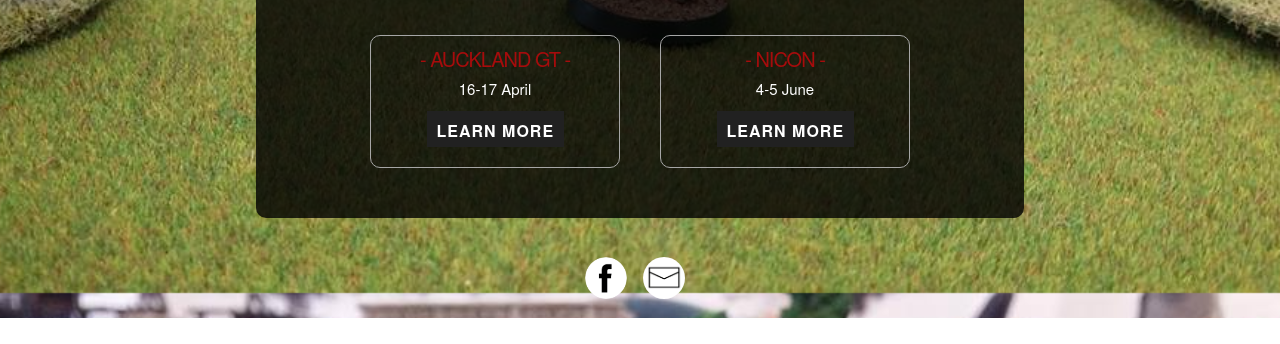
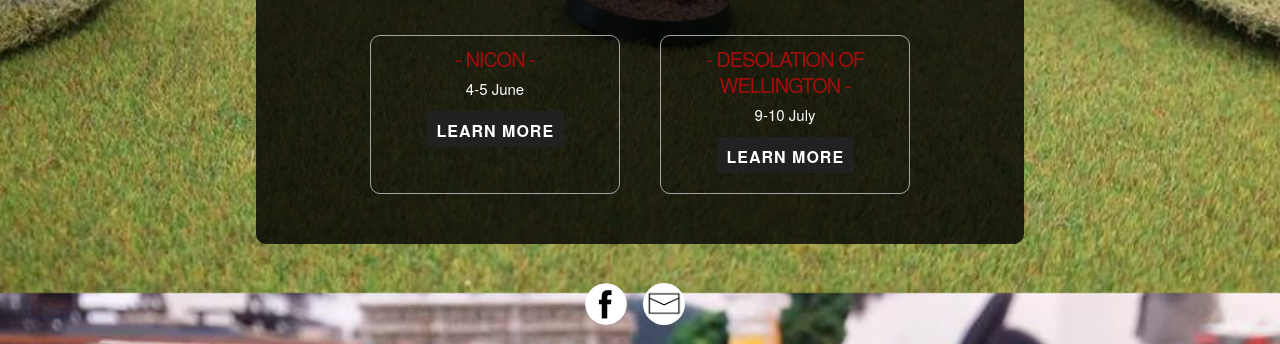
Before and after one commit to oliver-jk-redding/nzhl-website, a website with bundled scripts: page index.html in a window 1280 px wide. Shown: the part 507-851 px from the top of the page. Before the commit the page ends 825 px from the top, so only its background shows below. Built offline with nearby package versions, Linux system fonts and the light colour scheme.

Commit message:
Update index.html

```diff
--- a/index.html
+++ b/index.html
@@ -53,14 +53,14 @@
       <h2>Upcoming Events:</h2>
       <div class="events">
         <div id="0" class="event-box">
-          <h3 id="0">- Auckland GT -</h3>
-          <p id="0">16-17 April</p>
-          <button id="0"><a id="0" href="https://www.facebook.com/events/447921665400024/" target="_blank">Learn More</a></button>
+          <h3 id="0">- Nicon -</h3>
+          <p id="0">4-5 June</p>
+          <button id="0"><a id="0" href="https://lookaside.fbsbx.com/file/NICON2016-LOTRHobbitSBGPlayerPack.pdf?token=AWxDY0_O3uIKaMx4LKbxI3zEUtxrJzqS14M-9S2WqmTCkYKhN31-ItI34OK-6bJZETPBBf_N5NAlTft8X374czCm2iBrzkIHKtwkulTxmFD9OK2WssG-XwFnAzxi-Op8BOiE0PXMFAMBFg-N2FVZqBtQ" target="_blank">Learn More</a></button>
         </div>
         <div id="1" class="event-box">
-          <h3 id="1">- Nicon -</h3>
-          <p id="1">4-5 June</p>
-          <button id="1"><a id="1" href="https://www.facebook.com/events/1764272773809822/" target="_blank">Learn More</a></button>
+          <h3 id="1">- Desolation of Wellington -</h3>
+          <p id="1">9-10 July</p>
+          <button id="1"><a id="1" href="https://www.facebook.com/groups/826723854039078/" target="_blank">Learn More</a></button>
         </div>
 
       </div>
```
